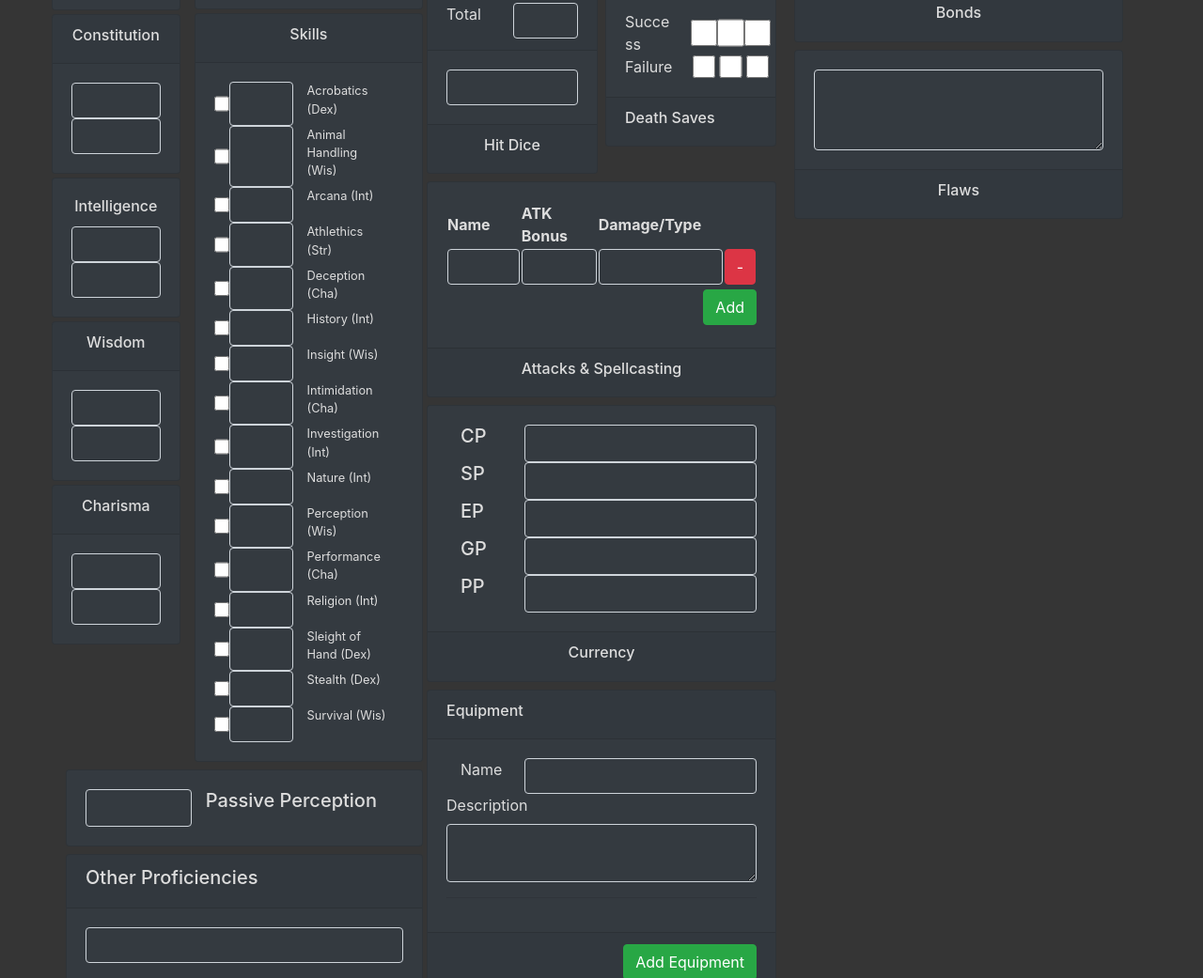
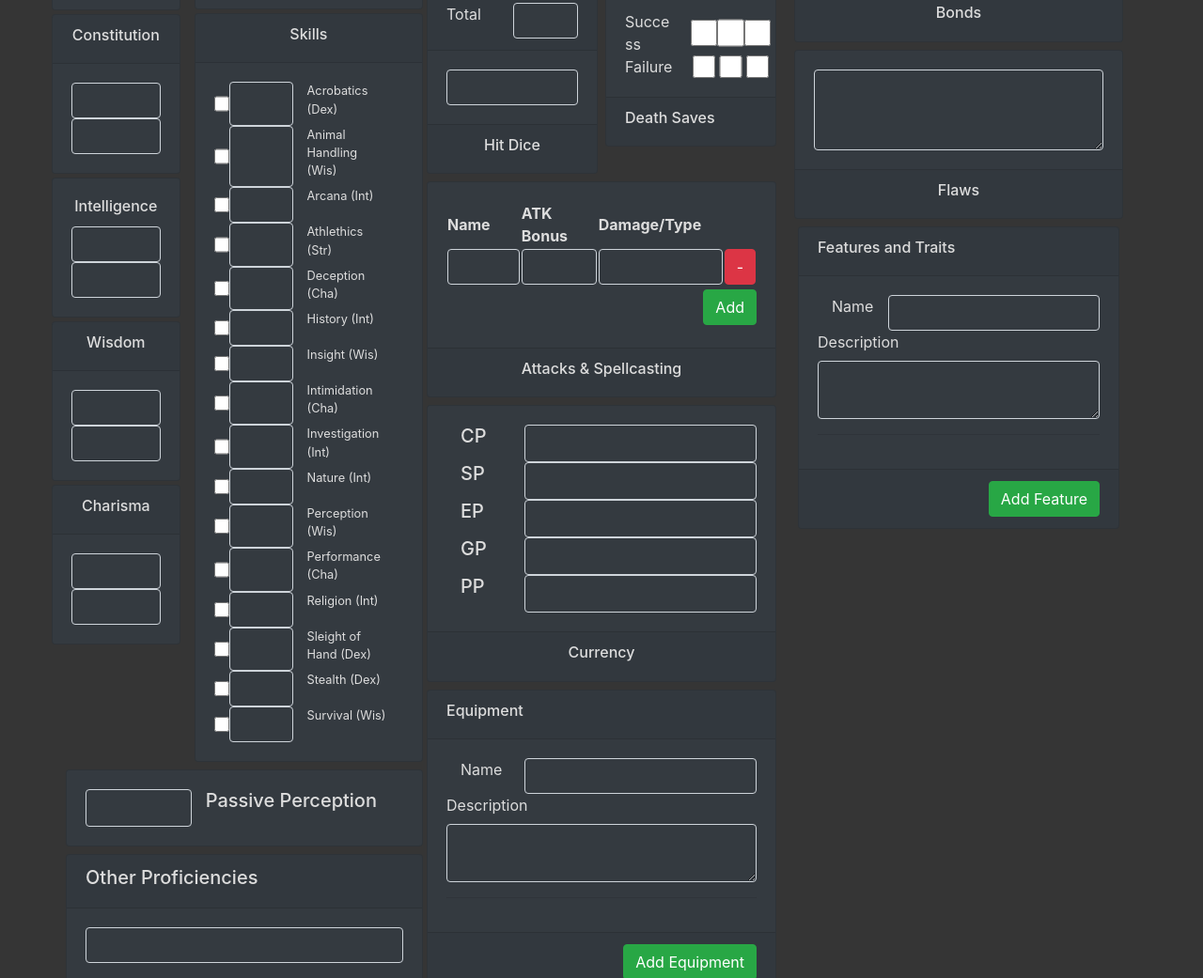
Before and after one commit to TheRayOfSeasons/Beholder, a website: page web/pages/character_sheet.html in a window 1280 px wide. Shown: the part 782-1823 px from the top of the page at 94% size. Drawn offline with Linux system fonts and the light colour scheme.

Commit message:
Modify: Feature fields

```diff
--- a/web/pages/character_sheet.html
+++ b/web/pages/character_sheet.html
@@ -578,6 +578,32 @@
           </div>
         </div>
 
+        <!-- Features and Traits -->
+        <div class="card bg-dark mx-1 my-2">
+          <div class="card-header">
+            <h6>Features and Traits</h6>
+          </div>
+          <div class="card-body">
+
+            <div id="Feature1">
+              <div class="d-flex">
+                <label class="col-md-3" for="FeatureName1">Name</label>
+                <input class="col-md-9 form-control bg-dark text-light" type="text" name="feature_name_1" id="FeatureName1">
+              </div>
+              <label for="ItemName1">Description</label>
+              <textarea class="form-control bg-dark text-light" type="text" name="feature_description_1" id="FeatureDescription1" col="30" row="10"></textarea>
+              <hr>
+            </div>
+          </div>
+
+          <div class="card-footer">
+            <div class="d-flex flex-row-reverse">
+              <button type="button" class="btn btn-success" id="AddFeature">Add Feature</button>
+            </div>
+          </div>
+        </div>
+      </div>
+
       </div>
     </div>
   </form>
```
